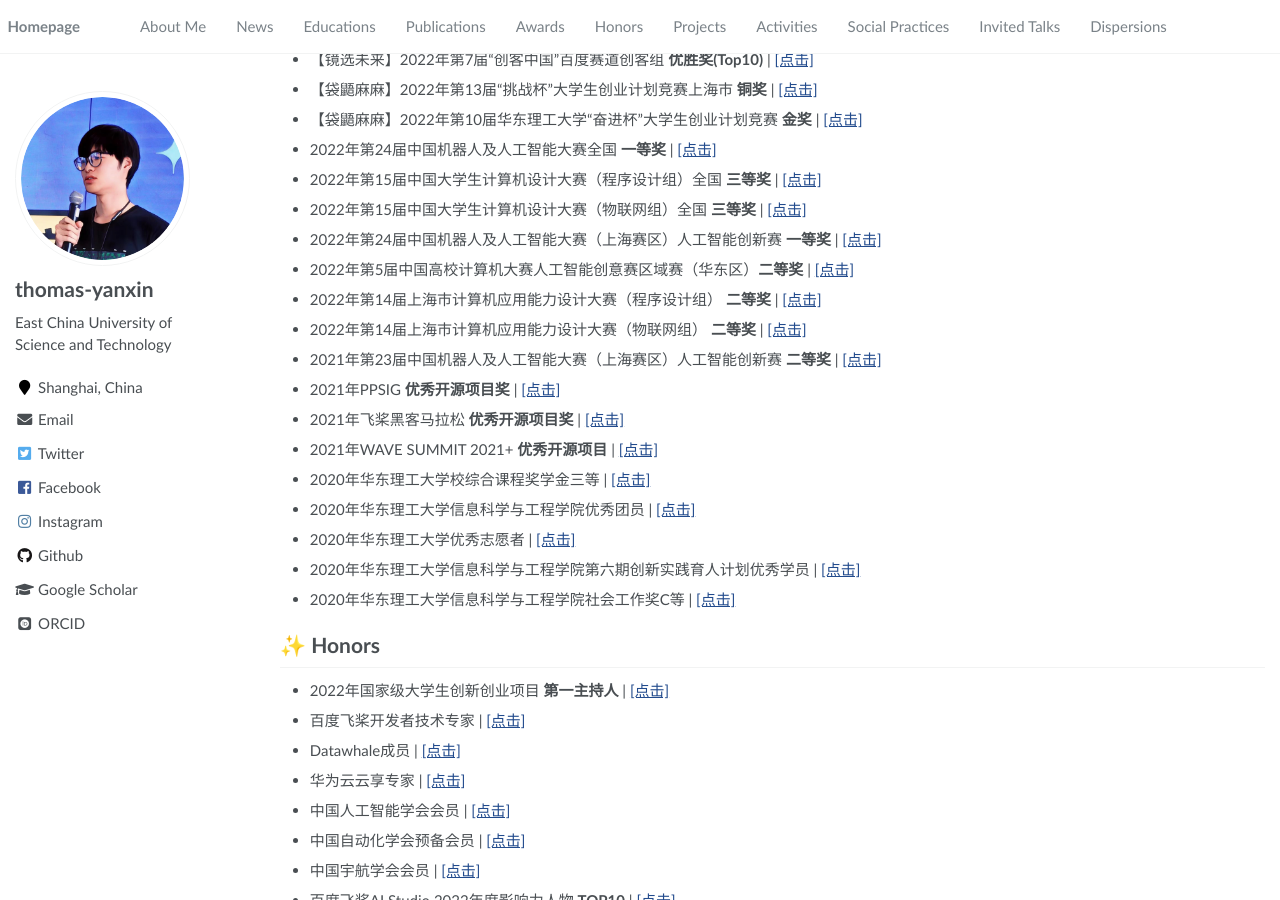
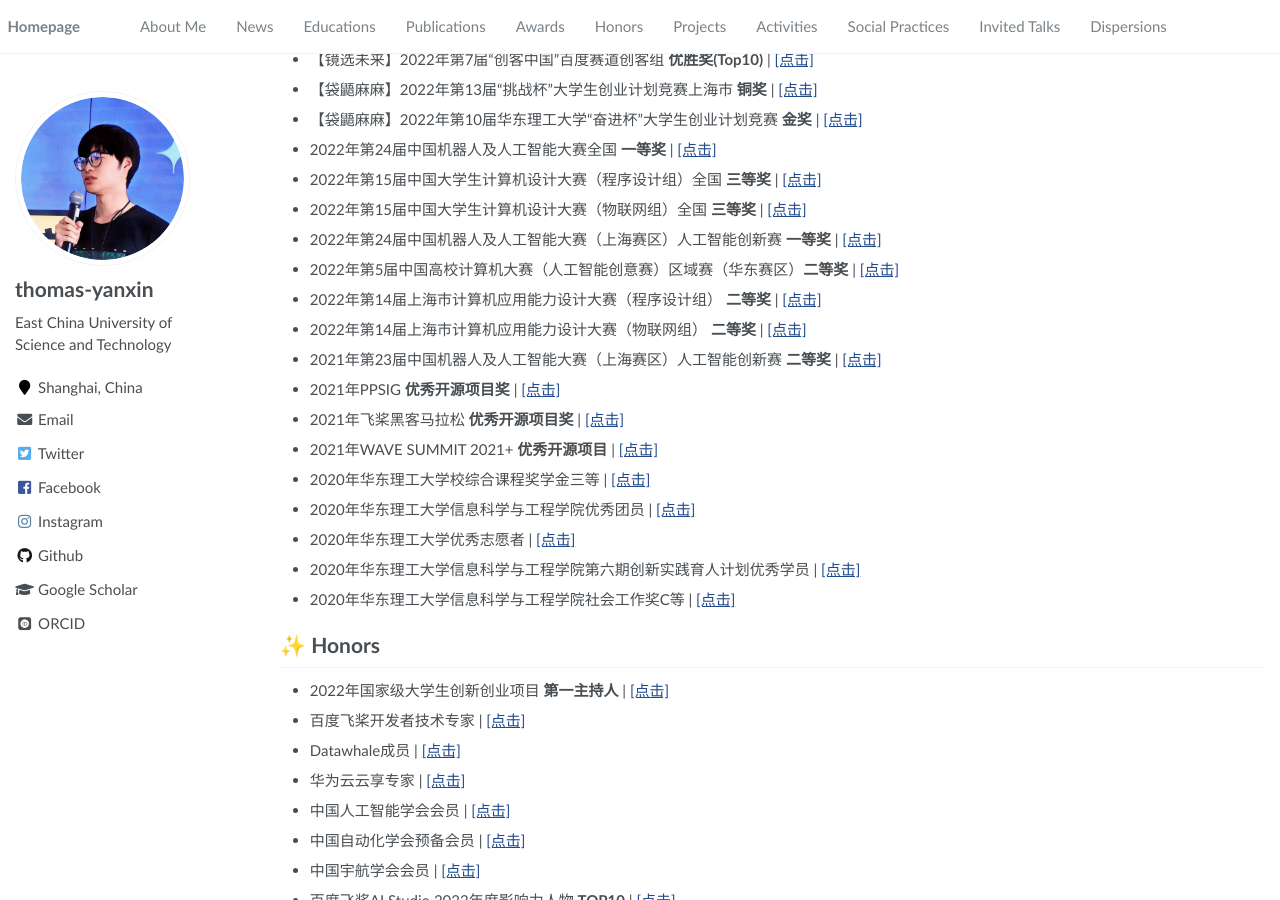
Before and after one commit to thomas-yanxin/thomas-yanxin.github.io, a Jekyll site: the page built from _pages/about.md, in a window 1280 px wide and 900 px high, scrolled down 863 px. Built offline with Jekyll 4.4.1, drawn with Linux system fonts in a browser that asks for light colours; some web fonts are replaced.

Commit message:
Update about.md

```diff
--- a/_pages/about.md
+++ b/_pages/about.md
@@ -61,7 +61,7 @@ redirect_from:
 
 - 2022年第24届中国机器人及人工智能大赛（上海赛区）人工智能创新赛 <strong>一等奖</strong> \| [\[点击\]](https://github.com/thomas-yanxin/thomas-yanxin.github.io/blob/master/proof/%E7%9B%96%E7%AB%A0%E5%85%AC%E7%A4%BA-%E4%B8%8A%E6%B5%B7%E8%B5%9B%E5%8C%BA%E6%8B%9F%E8%8E%B7%E5%A5%96%E5%90%8D%E5%8D%95%E5%85%AC%E7%A4%BA%E7%9A%84%E9%80%9A%E7%9F%A5.pdf)
 
-- 2022年第5届中国高校计算机大赛人工智能创意赛区域赛（华东区）<strong>二等奖</strong> \| [\[点击\]]()
+- 2022年第5届中国高校计算机大赛（人工智能创意赛）区域赛（华东赛区）<strong>二等奖</strong> \| [\[点击\]]()
 
 - 2022年第14届上海市计算机应用能力设计大赛（程序设计组） <strong>二等奖</strong> \| [\[点击\]](/proof/)
 
```
